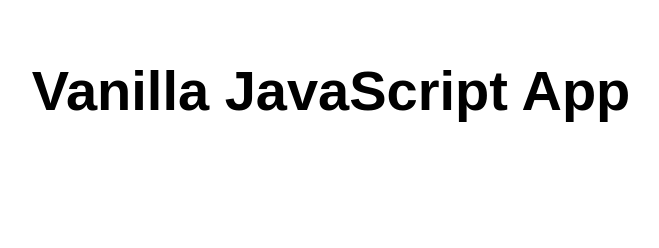
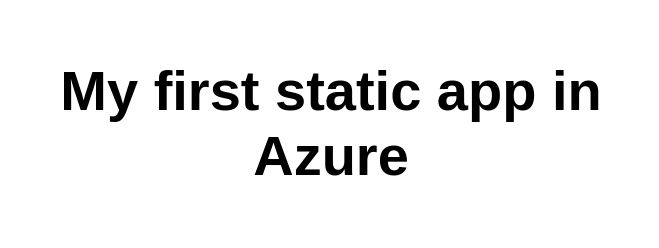
Before and after one commit to Makgeru/Azure, a website: page src/index.html in a window 1280 px wide. Shown: the whole page, without its empty margins (309-968 px from the left). Drawn offline with Linux system fonts and the light colour scheme.

Commit message:
Update index.html

```diff
--- a/src/index.html
+++ b/src/index.html
@@ -5,12 +5,12 @@
   <meta charset="UTF-8">
   <meta name="viewport" content="width=device-width, initial-scale=1.0">
   <link rel="stylesheet" href="styles.css">
-  <title>Vanilla JavaScript App</title>
+  <title>Fisrt App</title>
 </head>
 
 <body>
   <main>
-    <h1>Vanilla JavaScript App</h1>
+    <h1>My first static app in Azure</h1>
   </main>
 </body>
 
```
